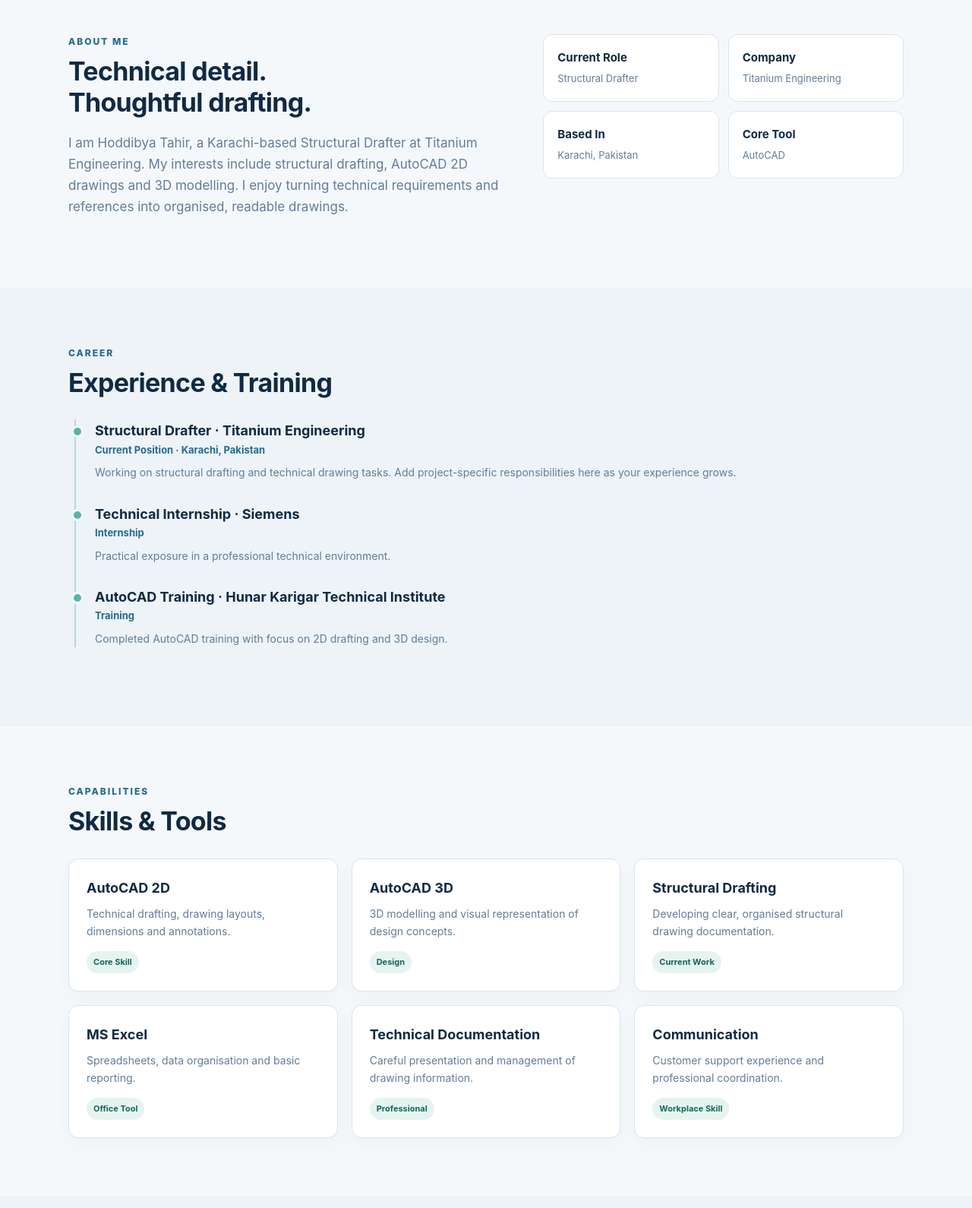
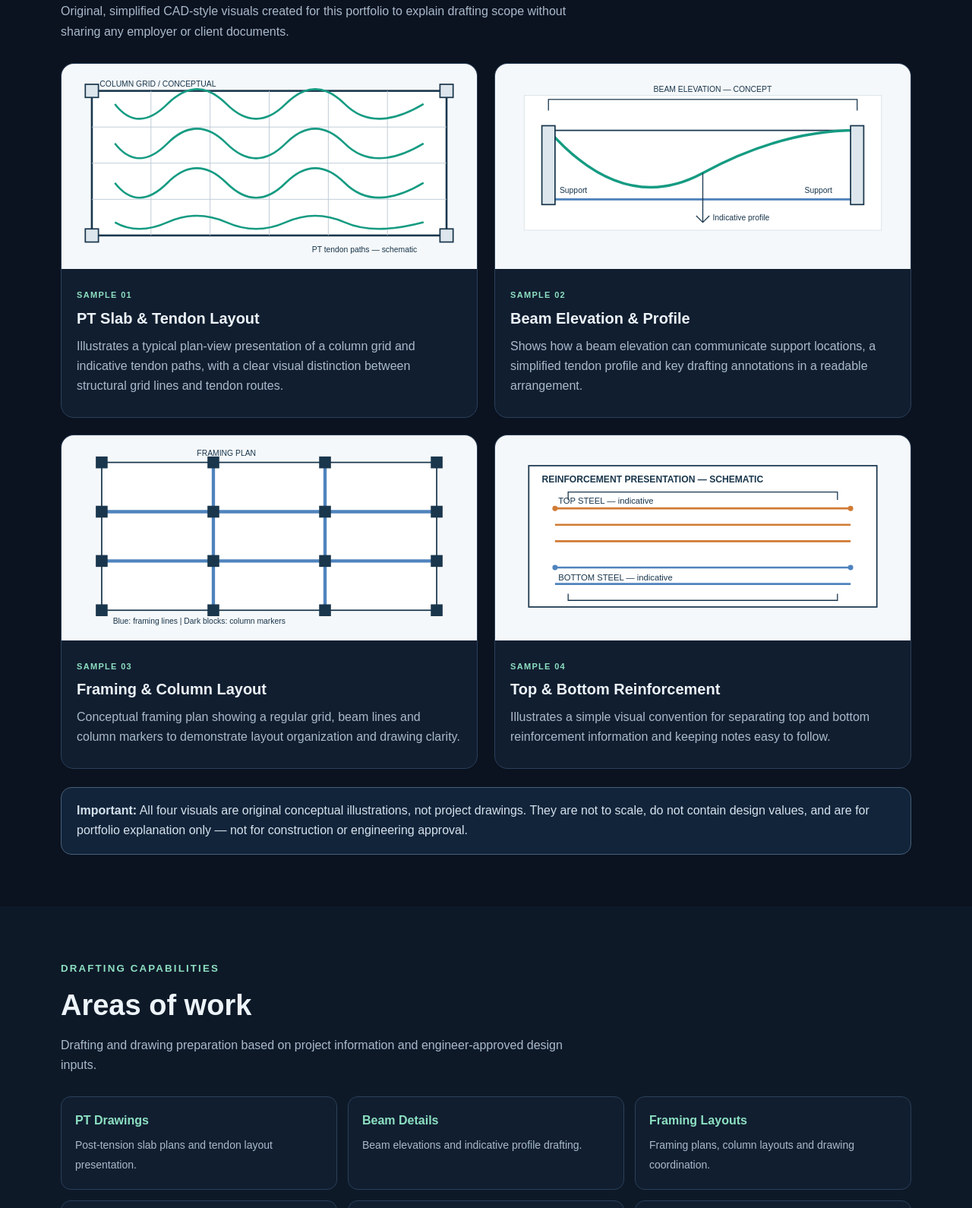
Before and after one commit to hoddibyatahir/hoddibya-portfolio-, a plain HTML site: page index.html in a window 1280 px wide. Shown: the part 636-2226 px from the top of the page at 76% size. Drawn offline with Linux system fonts and the light colour scheme.

Commit message:
Add files via upload

```diff
--- a/index.html
+++ b/index.html
@@ -1,141 +1,34 @@
-<!DOCTYPE html>
+<!doctype html>
 <html lang="en">
 <head>
-  <meta charset="UTF-8">
-  <meta name="viewport" content="width=device-width, initial-scale=1.0">
-  <meta name="description" content="Portfolio of Hoddibya Tahir, Structural Drafter and AutoCAD 2D/3D Designer based in Karachi, Pakistan.">
-  <meta name="author" content="Hoddibya Tahir">
-  <meta name="theme-color" content="#102a43">
-  <title>Hoddibya Tahir | Structural Drafter & AutoCAD Designer</title>
-  <style>
-    :root{--navy:#102a43;--blue:#246b8e;--teal:#55b6a7;--ink:#243b53;--muted:#627d98;--paper:#f5f8fb;--white:#fff;--line:#d9e2ec}
-    *{box-sizing:border-box} html{scroll-behavior:smooth}
-    body{margin:0;font-family:Inter,Arial,sans-serif;color:var(--ink);background:var(--paper);line-height:1.65}
-    a{color:inherit;text-decoration:none}.wrap{width:min(1100px,90%);margin:auto}
-    header{background:rgba(255,255,255,.96);border-bottom:1px solid var(--line);position:sticky;top:0;z-index:5}
-    nav{height:72px;display:flex;align-items:center;justify-content:space-between;gap:20px}
-    .brand{font-weight:800;letter-spacing:.3px;color:var(--navy);font-size:18px}
-    .navlinks{display:flex;gap:24px;font-size:14px;color:var(--muted)}.navlinks a:hover{color:var(--blue)}
-    .hero{background:linear-gradient(120deg,#102a43,#174b68 68%,#246b8e);color:white;padding:92px 0 84px;overflow:hidden}
-    .hero-grid{display:grid;grid-template-columns:1.5fr .8fr;align-items:center;gap:50px}
-    .eyebrow{color:#9ce4d8;text-transform:uppercase;letter-spacing:2px;font-size:12px;font-weight:700}
-    h1{font-size:clamp(38px,6vw,64px);line-height:1.08;margin:14px 0 18px;letter-spacing:-1.8px}
-    .hero p{font-size:18px;color:#d8e6ef;max-width:650px;margin:0 0 28px}
-    .actions{display:flex;gap:12px;flex-wrap:wrap}.btn{padding:12px 19px;border-radius:8px;font-weight:700;font-size:14px;display:inline-block}
-    .btn-primary{background:var(--teal);color:#092b37}.btn-outline{border:1px solid #9db8c8;color:white}
-    .monogram{width:230px;height:230px;border:1px solid rgba(255,255,255,.25);border-radius:50%;display:grid;place-items:center;margin:auto;background:radial-gradient(circle at 35% 30%,rgba(85,182,167,.35),rgba(255,255,255,.04) 65%);box-shadow:0 20px 60px #071c2b55}
-    .monogram span{font-size:76px;font-weight:800;letter-spacing:-7px;color:#e8f6f5}
-    section{padding:76px 0}.section-kicker{color:var(--blue);font-size:12px;font-weight:800;letter-spacing:2px;text-transform:uppercase}
-    h2{font-size:34px;line-height:1.2;color:var(--navy);margin:9px 0 18px;letter-spacing:-.7px}
-    .lead{max-width:760px;color:var(--muted);font-size:17px}
-    .about-grid{display:grid;grid-template-columns:1.1fr .9fr;gap:45px;align-items:start}
-    .facts{display:grid;grid-template-columns:1fr 1fr;gap:12px}
-    .fact{background:white;border:1px solid var(--line);padding:18px;border-radius:12px}
-    .fact strong{display:block;color:var(--navy);font-size:15px}.fact span{font-size:13px;color:var(--muted)}
-    .soft{background:#edf3f7}
-    .cards{display:grid;grid-template-columns:repeat(3,1fr);gap:18px;margin-top:28px}
-    .card{background:white;border:1px solid var(--line);border-radius:13px;padding:23px;box-shadow:0 8px 24px #102a4308}
-    .card h3{margin:0 0 8px;color:var(--navy);font-size:18px}.card p{margin:0;color:var(--muted);font-size:14px}
-    .tag{display:inline-block;margin-top:15px;padding:5px 9px;border-radius:20px;background:#e5f4f1;color:#17665d;font-size:11px;font-weight:700}
-    .timeline{border-left:2px solid #b9d8d4;margin:28px 0 0 8px;padding-left:25px}
-    .job{position:relative;margin:0 0 28px}.job:before{content:"";position:absolute;width:10px;height:10px;border-radius:50%;background:var(--teal);left:-31px;top:8px;border:3px solid var(--paper)}
-    .job h3{margin:0;color:var(--navy);font-size:18px}.job .meta{font-size:13px;color:var(--blue);font-weight:700}.job p{margin:7px 0 0;color:var(--muted);font-size:14px}
-    .projects{display:grid;grid-template-columns:repeat(3,1fr);gap:18px;margin-top:28px}
-    .project{background:white;border:1px solid var(--line);border-radius:13px;overflow:hidden}
-    .drawing{height:155px;background:#eaf1f5;display:grid;place-items:center;position:relative}
-    .drawing svg{width:82%;height:78%;stroke:#246b8e;fill:none;stroke-width:1.4}
-    .project-body{padding:18px}.project h3{font-size:16px;color:var(--navy);margin:0 0 6px}.project p{font-size:13px;color:var(--muted);margin:0}
-    .note{font-size:12px;color:var(--muted);margin-top:16px}
-    .contact{background:var(--navy);color:white}.contact h2{color:white}.contact p{color:#d8e6ef;max-width:650px}
-    .contact-box{display:flex;justify-content:space-between;align-items:center;gap:24px;flex-wrap:wrap;margin-top:25px}
-    footer{background:#0b2032;color:#a9bfce;padding:20px 0;font-size:12px}
-    @media(max-width:760px){.navlinks{gap:12px;font-size:12px}.hero{padding:68px 0}.hero-grid,.about-grid{grid-template-columns:1fr}.monogram{width:165px;height:165px;grid-row:1}.monogram span{font-size:56px}.cards,.projects{grid-template-columns:1fr}.facts{grid-template-columns:1fr 1fr}section{padding:58px 0}}
-    @media(max-width:430px){.navlinks a:nth-child(2),.navlinks a:nth-child(3){display:none}.facts{grid-template-columns:1fr}}
-  </style>
-</head>
+<meta charset="utf-8"><meta name="viewport" content="width=device-width,initial-scale=1">
+<meta name="description" content="Post-Tension Drafting Portfolio — conceptual sample illustrations">
+<meta name="theme-color" content="#101b2b">
+<title>Hoddibya Tahir | Post-Tension Drafter</title>
+<style>
+:root{--bg:#0b1220;--panel:#111e30;--panel2:#17283c;--line:#2a4059;--txt:#edf4fa;--muted:#a9bacb;--mint:#8de0c2;--blue:#91bdf3;--paper:#f5f8fa;--ink:#19364c}
+*{box-sizing:border-box}html{scroll-behavior:smooth}body{margin:0;background:var(--bg);color:var(--txt);font:16px/1.65 Arial,Helvetica,sans-serif}a{color:inherit;text-decoration:none}.wrap{width:min(1120px,91%);margin:auto}
+header{position:sticky;top:0;z-index:5;background:#0b1220ee;border-bottom:1px solid var(--line);backdrop-filter:blur(10px)}nav{height:68px;display:flex;align-items:center;justify-content:space-between;gap:18px}.brand{font-size:13px;letter-spacing:.13em;font-weight:800}.nav{display:flex;gap:22px;color:var(--muted);font-size:13px}.nav a:hover{color:var(--mint)}
+.hero{padding:86px 0 72px;background:radial-gradient(ellipse at 80% 25%,#284760 0%,transparent 44%),linear-gradient(135deg,#0b1220,#101e30)}.eyebrow{color:var(--mint);text-transform:uppercase;letter-spacing:.18em;font-size:12px;font-weight:700}.hero h1{font-size:clamp(38px,7vw,68px);line-height:1.05;margin:14px 0}.hero h1 span{color:var(--mint)}.lead{max-width:690px;color:var(--muted);font-size:18px}.chips{display:flex;flex-wrap:wrap;gap:9px;margin-top:25px}.chip{border:1px solid #456078;border-radius:30px;padding:6px 12px;color:#dce9f2;font-size:12px}
+section{padding:68px 0}.section-head{margin-bottom:28px}.section-head small{color:var(--mint);letter-spacing:.16em;text-transform:uppercase;font-weight:700}.section-head h2{font-size:clamp(27px,4vw,38px);margin:5px 0 8px}.section-head p{color:var(--muted);max-width:700px;margin:0}
+.grid{display:grid;grid-template-columns:repeat(2,minmax(0,1fr));gap:22px}.card{background:var(--panel);border:1px solid var(--line);border-radius:17px;overflow:hidden}.card-body{padding:20px}.card h3{margin:0 0 5px;font-size:20px}.card p{color:var(--muted);margin:7px 0}.drawing{background:var(--paper);padding:14px;min-height:250px;display:flex;align-items:center}.drawing svg{width:100%;height:auto;display:block}.tag{display:inline-block;color:var(--mint);font-size:11px;text-transform:uppercase;letter-spacing:.12em;font-weight:700;margin-bottom:5px}.note{border:1px solid #456078;background:#12243a;border-radius:14px;padding:17px 20px;color:#d5e2ed;margin-top:24px}.skills{display:grid;grid-template-columns:repeat(3,1fr);gap:14px}.skill{padding:18px;background:var(--panel);border:1px solid var(--line);border-radius:13px}.skill b{display:block;color:var(--mint);margin-bottom:5px}.skill span{color:var(--muted);font-size:14px}
+.about{display:grid;grid-template-columns:1.1fr .9fr;gap:24px}.aboutbox{background:var(--panel);border:1px solid var(--line);border-radius:16px;padding:24px}.aboutbox p{color:var(--muted)}.contact{background:linear-gradient(120deg,#14283b,#102033);border:1px solid var(--line);border-radius:18px;padding:28px}.contact a{display:inline-block;margin-top:12px;background:var(--mint);color:#102333;font-weight:800;padding:10px 17px;border-radius:8px}
+footer{border-top:1px solid var(--line);padding:25px 0;color:var(--muted);font-size:12px}
+@media(max-width:720px){.nav{gap:10px;font-size:11px}.grid,.skills,.about{grid-template-columns:1fr}.hero{padding:65px 0 55px}section{padding:52px 0}}
+</style></head>
 <body>
-<header>
-  <div class="wrap"><nav>
-    <a class="brand" href="#home">HODDIBYA TAHIR</a>
-    <div class="navlinks"><a href="#about">About</a><a href="#experience">Experience</a><a href="#skills">Skills</a><a href="#portfolio">Portfolio</a><a href="#contact">Contact</a></div>
-  </nav></div>
-</header>
-
+<header><div class="wrap"><nav><div class="brand">HT / TECHNICAL PORTFOLIO</div><div class="nav"><a href="#samples">Samples</a><a href="#skills">Skills</a><a href="#about">About</a><a href="#contact">Contact</a></div></nav></div></header>
 <main>
-  <section class="hero" id="home">
-    <div class="wrap hero-grid">
-      <div>
-        <div class="eyebrow">Structural Drafting · AutoCAD 2D & 3D</div>
-        <h1>Hoddibya<br>Tahir</h1>
-        <p>Structural Drafter with a foundation in AutoCAD drafting and 3D design. Focused on clear, accurate technical drawings and continuous professional growth.</p>
-        <div class="actions"><a class="btn btn-primary" href="#portfolio">View Portfolio</a><a class="btn btn-outline" href="#contact">Get in Touch</a></div>
-      </div>
-      <div class="monogram" aria-label="HT monogram"><span>HT</span></div>
-    </div>
-  </section>
-
-  <section id="about">
-    <div class="wrap about-grid">
-      <div>
-        <div class="section-kicker">About me</div>
-        <h2>Technical detail.<br>Thoughtful drafting.</h2>
-        <p class="lead">I am Hoddibya Tahir, a Karachi-based Structural Drafter at Titanium Engineering. My interests include structural drafting, AutoCAD 2D drawings and 3D modelling. I enjoy turning technical requirements and references into organised, readable drawings.</p>
-      </div>
-      <div class="facts">
-        <div class="fact"><strong>Current Role</strong><span>Structural Drafter</span></div>
-        <div class="fact"><strong>Company</strong><span>Titanium Engineering</span></div>
-        <div class="fact"><strong>Based In</strong><span>Karachi, Pakistan</span></div>
-        <div class="fact"><strong>Core Tool</strong><span>AutoCAD</span></div>
-      </div>
-    </div>
-  </section>
-
-  <section class="soft" id="experience">
-    <div class="wrap">
-      <div class="section-kicker">Career</div><h2>Experience & Training</h2>
-      <div class="timeline">
-        <div class="job"><h3>Structural Drafter · Titanium Engineering</h3><div class="meta">Current Position · Karachi, Pakistan</div><p>Working on structural drafting and technical drawing tasks. Add project-specific responsibilities here as your experience grows.</p></div>
-        <div class="job"><h3>Technical Internship · Siemens</h3><div class="meta">Internship</div><p>Practical exposure in a professional technical environment.</p></div>
-        <div class="job"><h3>AutoCAD Training · Hunar Karigar Technical Institute</h3><div class="meta">Training</div><p>Completed AutoCAD training with focus on 2D drafting and 3D design.</p></div>
-      </div>
-    </div>
-  </section>
-
-  <section id="skills">
-    <div class="wrap">
-      <div class="section-kicker">Capabilities</div><h2>Skills & Tools</h2>
-      <div class="cards">
-        <article class="card"><h3>AutoCAD 2D</h3><p>Technical drafting, drawing layouts, dimensions and annotations.</p><span class="tag">Core Skill</span></article>
-        <article class="card"><h3>AutoCAD 3D</h3><p>3D modelling and visual representation of design concepts.</p><span class="tag">Design</span></article>
-        <article class="card"><h3>Structural Drafting</h3><p>Developing clear, organised structural drawing documentation.</p><span class="tag">Current Work</span></article>
-        <article class="card"><h3>MS Excel</h3><p>Spreadsheets, data organisation and basic reporting.</p><span class="tag">Office Tool</span></article>
-        <article class="card"><h3>Technical Documentation</h3><p>Careful presentation and management of drawing information.</p><span class="tag">Professional</span></article>
-        <article class="card"><h3>Communication</h3><p>Customer support experience and professional coordination.</p><span class="tag">Workplace Skill</span></article>
-      </div>
-    </div>
-  </section>
-
-  <section class="soft" id="portfolio">
-    <div class="wrap">
-      <div class="section-kicker">Selected work</div><h2>Portfolio</h2>
-      <p class="lead">A space for selected AutoCAD drawings and drafting samples. Replace these sample panels with images or PDFs of your own work before publishing.</p>
-      <div class="projects">
-        <article class="project"><div class="drawing"><svg viewBox="0 0 240 130"><rect x="18" y="15" width="204" height="98"/><path d="M18 48h204M18 80h204M65 15v98M115 15v98M165 15v98M18 15l204 98M222 15L18 113"/></svg></div><div class="project-body"><h3>2D Drafting Sample</h3><p>Replace with your own 2D drawing image and a short project description.</p></div></article>
-        <article class="project"><div class="drawing"><svg viewBox="0 0 240 130"><path d="M35 100L120 25l85 75-85 20zM35 100V55l85-30v75M120 120V75l85-20v45M35 55l85 45 85-45M120 25v50"/></svg></div><div class="project-body"><h3>3D Model Sample</h3><p>Replace with a screenshot of one of your own AutoCAD 3D models.</p></div></article>
-        <article class="project"><div class="drawing"><svg viewBox="0 0 240 130"><rect x="25" y="20" width="190" height="90"/><path d="M25 65h190M85 20v90M155 20v90M25 20l190 90M215 20L25 110M75 50h90M75 80h90"/></svg></div><div class="project-body"><h3>Structural Drawing Sample</h3><p>Replace with an approved structural drawing sample, with confidential details removed.</p></div></article>
-      </div>
-      <p class="note">Note: The drawings above are decorative placeholders, not completed client projects. Add only work you have permission to share.</p>
-    </div>
-  </section>
-
-  <section class="contact" id="contact">
-    <div class="wrap">
-      <div class="section-kicker" style="color:#9ce4d8">Contact</div><h2>Let’s connect.</h2>
-      <p>For professional opportunities, drafting projects or collaboration, you can connect with me through my professional profile.</p>
-      <div class="contact-box"><div><strong>Hoddibya Tahir</strong><br><span style="color:#b8ccda">Structural Drafter · Karachi, Pakistan</span></div><a class="btn btn-primary" href="https://www.linkedin.com/" target="_blank" rel="noopener">Find me on LinkedIn</a></div>
-    </div>
-  </section>
-</main>
-<footer><div class="wrap">© <span id="year">2026</span> Hoddibya Tahir · Professional Portfolio</div></footer>
-</body>
-</html>
+<div class="hero"><div class="wrap"><div class="eyebrow">Post-Tension Drafting</div><h1>Hoddibya <span>Tahir</span></h1><p class="lead">Technical drafting portfolio featuring conceptual examples of post-tension slab layouts, beam profiles, framing plans and reinforcement presentation.</p><div class="chips"><span class="chip">PT Slab Drawings</span><span class="chip">Beam Elevations</span><span class="chip">Framing Layouts</span><span class="chip">Reinforcement Detailing</span></div></div></div>
+<section id="samples"><div class="wrap"><div class="section-head"><small>Illustrative work</small><h2>Sample drawing gallery</h2><p>Original, simplified CAD-style visuals created for this portfolio to explain drafting scope without sharing any employer or client documents.</p></div>
+<div class="grid">
+<article class="card"><div class="drawing"><svg viewBox="0 0 600 280" role="img" aria-label="Conceptual post tension slab layout"><rect x="30" y="25" width="540" height="220" fill="#fff" stroke="#19364c" stroke-width="3"/><g stroke="#b8c7d2" stroke-width="1"><path d="M120 25V245M210 25V245M300 25V245M390 25V245M480 25V245M30 80H570M30 135H570M30 190H570"/></g><g fill="#dce6ec" stroke="#19364c" stroke-width="2"><rect x="20" y="15" width="20" height="20"/><rect x="560" y="15" width="20" height="20"/><rect x="20" y="235" width="20" height="20"/><rect x="560" y="235" width="20" height="20"/></g><g stroke="#159b82" stroke-width="3" fill="none"><path d="M65 45Q100 90 145 45T235 45T325 45T415 45T535 45"/><path d="M65 105Q100 150 145 105T235 105T325 105T415 105T535 105"/><path d="M65 165Q100 210 145 165T235 165T325 165T415 165T535 165"/><path d="M65 225Q100 245 145 225T235 225T325 225T415 225T535 225"/></g><g fill="#19364c" font-size="12" font-family="Arial"><text x="42" y="18">COLUMN GRID / CONCEPTUAL</text><text x="365" y="270">PT tendon paths — schematic</text></g></svg></div><div class="card-body"><span class="tag">Sample 01</span><h3>PT Slab & Tendon Layout</h3><p>Illustrates a typical plan-view presentation of a column grid and indicative tendon paths, with a clear visual distinction between structural grid lines and tendon routes.</p></div></article>
+<article class="card"><div class="drawing"><svg viewBox="0 0 600 280" role="img" aria-label="Conceptual post tension beam elevation"><rect x="28" y="32" width="544" height="205" fill="#fff" stroke="#d7e0e6"/><path d="M65 85H535M65 190H535" stroke="#19364c" stroke-width="2"/><path d="M65 85Q180 215 300 150T535 85" fill="none" stroke="#159b82" stroke-width="4"/><path d="M65 190H535" stroke="#4f83bd" stroke-width="3"/><g fill="#dce6ec" stroke="#19364c" stroke-width="2"><rect x="55" y="78" width="20" height="120"/><rect x="525" y="78" width="20" height="120"/></g><g stroke="#19364c" stroke-width="1.5" fill="none"><path d="M65 55V38H535V55M300 150V225M290 215L300 225L310 215"/></g><g fill="#19364c" font-size="12" font-family="Arial"><text x="225" y="27">BEAM ELEVATION — CONCEPT</text><text x="315" y="222">Indicative profile</text><text x="82" y="180">Support</text><text x="455" y="180">Support</text></g></svg></div><div class="card-body"><span class="tag">Sample 02</span><h3>Beam Elevation & Profile</h3><p>Shows how a beam elevation can communicate support locations, a simplified tendon profile and key drafting annotations in a readable arrangement.</p></div></article>
+<article class="card"><div class="drawing"><svg viewBox="0 0 600 280" role="img" aria-label="Conceptual framing and column layout"><rect x="45" y="25" width="510" height="225" fill="#fff" stroke="#19364c" stroke-width="2"/><g stroke="#4f83bd" stroke-width="5"><path d="M215 25V250M385 25V250M45 100H555M45 175H555"/></g><g fill="#19364c"><rect x="36" y="16" width="18" height="18"/><rect x="206" y="16" width="18" height="18"/><rect x="376" y="16" width="18" height="18"/><rect x="546" y="16" width="18" height="18"/><rect x="36" y="91" width="18" height="18"/><rect x="206" y="91" width="18" height="18"/><rect x="376" y="91" width="18" height="18"/><rect x="546" y="91" width="18" height="18"/><rect x="36" y="166" width="18" height="18"/><rect x="206" y="166" width="18" height="18"/><rect x="376" y="166" width="18" height="18"/><rect x="546" y="166" width="18" height="18"/><rect x="36" y="241" width="18" height="18"/><rect x="206" y="241" width="18" height="18"/><rect x="376" y="241" width="18" height="18"/><rect x="546" y="241" width="18" height="18"/></g><g fill="#19364c" font-size="12" font-family="Arial"><text x="190" y="15">FRAMING PLAN</text><text x="62" y="270">Blue: framing lines  |  Dark blocks: column markers</text></g></svg></div><div class="card-body"><span class="tag">Sample 03</span><h3>Framing & Column Layout</h3><p>Conceptual framing plan showing a regular grid, beam lines and column markers to demonstrate layout organization and drawing clarity.</p></div></article>
+<article class="card"><div class="drawing"><svg viewBox="0 0 600 280" role="img" aria-label="Conceptual top and bottom reinforcement drawing"><rect x="35" y="30" width="530" height="215" fill="#fff" stroke="#19364c" stroke-width="2"/><text x="55" y="55" fill="#19364c" font-size="14" font-weight="bold">REINFORCEMENT PRESENTATION — SCHEMATIC</text><g stroke="#d17b35" stroke-width="3"><path d="M75 95H525M75 120H525M75 145H525"/></g><g stroke="#4f83bd" stroke-width="3"><path d="M75 185H525M75 210H525"/></g><g stroke="#19364c" stroke-width="1.5" fill="none"><path d="M95 82V70H505V82M95 225V235H505V225"/></g><g fill="#19364c" font-size="13"><text x="80" y="88">TOP STEEL — indicative</text><text x="80" y="205">BOTTOM STEEL — indicative</text></g><g fill="#d17b35"><circle cx="75" cy="95" r="4"/><circle cx="525" cy="95" r="4"/></g><g fill="#4f83bd"><circle cx="75" cy="185" r="4"/><circle cx="525" cy="185" r="4"/></g></svg></div><div class="card-body"><span class="tag">Sample 04</span><h3>Top & Bottom Reinforcement</h3><p>Illustrates a simple visual convention for separating top and bottom reinforcement information and keeping notes easy to follow.</p></div></article>
+</div><div class="note"><b>Important:</b> All four visuals are original conceptual illustrations, not project drawings. They are not to scale, do not contain design values, and are for portfolio explanation only — not for construction or engineering approval.</div></div></section>
+<section id="skills" style="background:#0e1928"><div class="wrap"><div class="section-head"><small>Drafting capabilities</small><h2>Areas of work</h2><p>Drafting and drawing preparation based on project information and engineer-approved design inputs.</p></div><div class="skills"><div class="skill"><b>PT Drawings</b><span>Post-tension slab plans and tendon layout presentation.</span></div><div class="skill"><b>Beam Details</b><span>Beam elevations and indicative profile drafting.</span></div><div class="skill"><b>Framing Layouts</b><span>Framing plans, column layouts and drawing coordination.</span></div><div class="skill"><b>Slab Information</b><span>Drop sizing and slab layout drafting from supplied design details.</span></div><div class="skill"><b>Reinforcement</b><span>Top and bottom steel detailing presentation.</span></div><div class="skill"><b>Drawing Notes</b><span>Strand/profile labels, annotations and organized sheet presentation.</span></div></div></div></section>
+<section id="about"><div class="wrap"><div class="section-head"><small>Profile</small><h2>About me</h2></div><div class="about"><div class="aboutbox"><h3>Hoddibya Tahir</h3><p>I am a Post-Tension Drafter interested in preparing clear, organized and professional technical drawings. My portfolio demonstrates drafting topics and sample visual communication using original, non-confidential illustrations.</p><p>I work from project specifications and approved engineering information; design responsibility and final approval remain with the qualified project engineer.</p></div><div class="aboutbox"><h3>Portfolio approach</h3><p>Client and company drawings are confidential and are not displayed here. The sample diagrams on this website were created specifically for this portfolio to demonstrate drawing presentation without exposing private project information.</p></div></div></div></section>
+<section id="contact"><div class="wrap"><div class="contact"><div class="eyebrow">Get in touch</div><h2>Let’s discuss drafting opportunities</h2><p style="color:var(--muted)">For professional enquiries, please contact me through my LinkedIn profile or email.</p><p style="color:var(--muted);font-size:13px">Add your preferred email address and LinkedIn URL before publishing this page.</p></div></div></section>
+</main><footer><div class="wrap">© Hoddibya Tahir · Technical Drafting Portfolio · Conceptual samples only</div></footer>
+</body></html>
```
